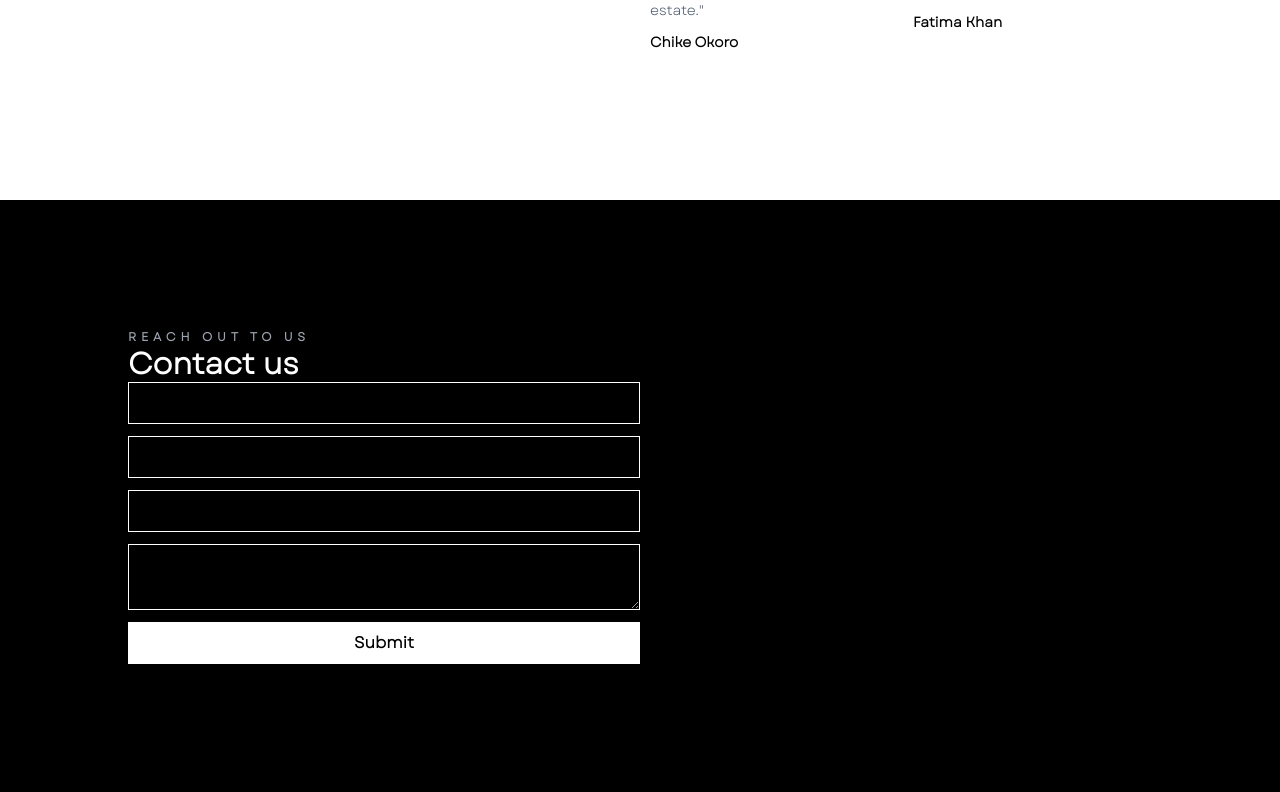
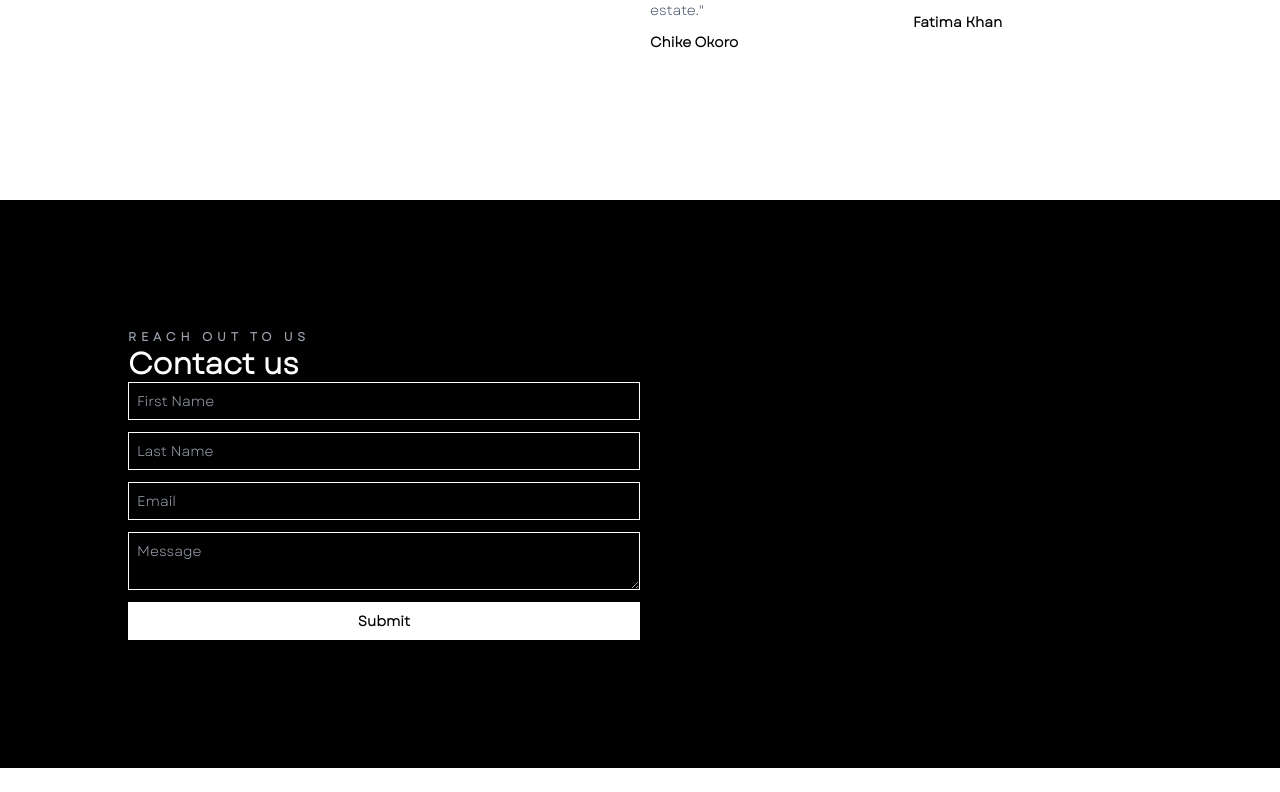
Before and after one commit to victorNwosu-Edusive/akar-estates, a React (Vite) app: page / in a window 1280 px wide. Shown: the part 3068-3860 px from the top of the page. After the commit the page ends 3836 px from the top, so only its background shows below. Built offline with nearby package versions, Linux system fonts and the light colour scheme.

Commit message:
committs

```diff
--- a/src/App.jsx
+++ b/src/App.jsx
@@ -162,12 +162,12 @@ function App() {
         <div className='text-white font-primary'>
         <p className='text-[12px] text-gray-400 font-primary tracking-[.40em] font-bold '>REACH OUT TO US</p>
         <p className="text-3xl md:text-2xl lg:text-3xl font-primary text-white font-bold">Contact us</p>
-        <form action="" className=' *:border-[1px] *:outline-none *:p-2 *:w-full *:md:w-1/2 *:lg:w-1/2 gap-3 *:border-white grid'>
-          <input type="text" className='bg-transparent' />
-          <input type="text" className='bg-transparent'/>
-          <input type="email" className='bg-transparent'/>
-          <textarea name="" id="" className='bg-transparent'></textarea>
-          <button className='bg-white text-black font-bold hover:bg-slate-200 duration-300'>Submit</button>
+        <form action="" className=' *:border-[1px] *:outline-none *:p-2 *:text-sm *:w-full *:md:w-1/2 *:lg:w-1/2 gap-3 *:border-white grid'>
+          <input type="text" placeholder='First Name' className='bg-transparent' />
+          <input type="text" placeholder='Last Name' className='bg-transparent'/>
+          <input type="email" placeholder='Email' className='bg-transparent'/>
+          <textarea name="" placeholder='Message' id="" className='bg-transparent'></textarea>
+          <button className='bg-white text-black font-bold hover:bg-slate-200 duration-300 text-sm'>Submit</button>
         </form>
         </div>
         </div>
```
